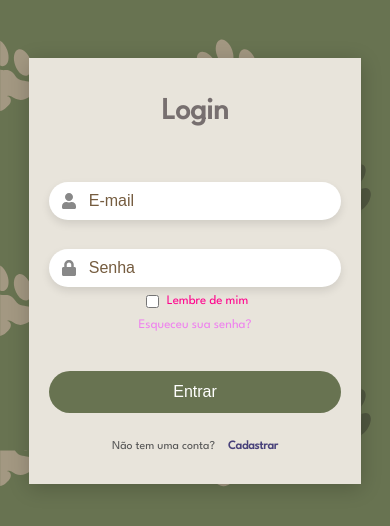
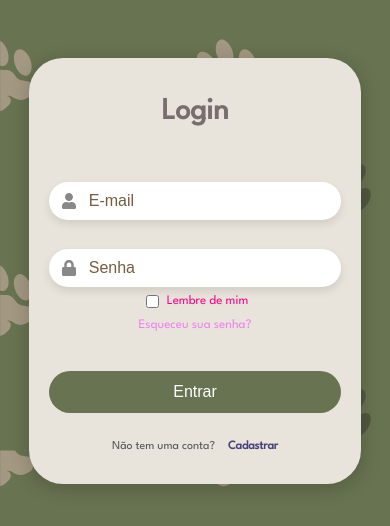
Before and after one commit to saracristinas/Sistema-de-adocao, a React (Vite) app: page /login in a window 390 px wide. Shown: the part 151-677 px from the top of the page. Built offline with nearby package versions, Linux system fonts and the light colour scheme; a web font is replaced by a local one.

Commit message:
adicionando foto do cachorro

```diff
--- a/src/Components/Cadastro/Cadastro.jsx
+++ b/src/Components/Cadastro/Cadastro.jsx
@@ -11,8 +11,6 @@ import { Link, useNavigate } from "react-router-dom";
 import axios from "axios";
 import "./Cadastro.css";
 import patinhas from "../../assets/patinhas.webp";
-
-
 
 const Cadastro = () => {
   const [cpf, setCpf] = useState("");
@@ -128,9 +126,6 @@ const handlePhoneChange = (e) => {
           <FaIdCard className="icon" />
         </div>
 
-
-
-
         <div className="input-field">
           <input
             type="email"
--- a/src/Components/Login/Login.css
+++ b/src/Components/Login/Login.css
@@ -207,7 +207,7 @@ form.container::-webkit-scrollbar-thumb {
 @media (max-width: 480px) {
   .form-container {
     width: 100%;
-    border-radius: 0;
+    border-radius: 34px;
     padding: 20px;
   }
 
```
Also changed, not shown: 1 other file (tests, documents, lock files or other folders).
